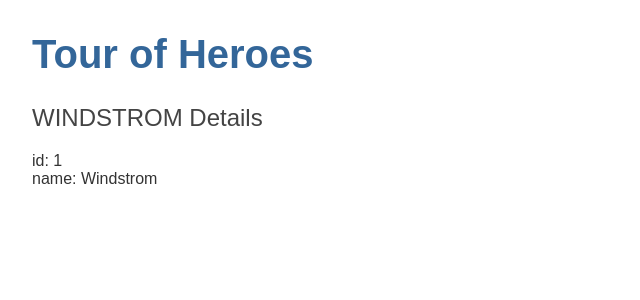
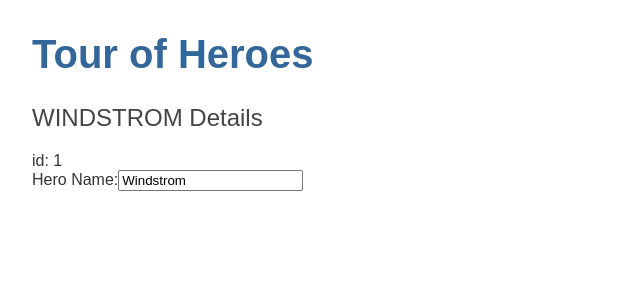
Before and after one commit to szubairmaqsood/Tour-of-Heros-Angular-offical-documentation, an Angular app: page / in a window 1280 px wide. Shown: the top 300 px of the page, without its empty margins (0-640 px from the left). Built offline with nearby package versions, Linux system fonts and the light colour scheme.

Commit message:
in heros compoent a label and input control is added to input field ngModel is attached hero.name is attahced so any change in input change property while chnage in property introduces chnage to input field ngModel is used in FormModule add in app.modeul.ts

```diff
--- a/src/app/app.module.ts
+++ b/src/app/app.module.ts
@@ -1,6 +1,6 @@
 import { NgModule } from '@angular/core';
 import { BrowserModule } from '@angular/platform-browser';
-
+import { FormsModule } from '@angular/forms'; // <-- NgModel lives here
 import { AppRoutingModule } from './app-routing.module';
 import { AppComponent } from './app.component';
 import { HeroesComponent } from './heroes/heroes.component';
@@ -12,7 +12,8 @@
   ],
   imports: [
     BrowserModule,
-    AppRoutingModule
+    AppRoutingModule,
+    FormsModule,
   ],
   providers: [],
   bootstrap: [AppComponent]
--- a/src/app/heroes/heroes.component.html
+++ b/src/app/heroes/heroes.component.html
@@ -1,3 +1,6 @@
 <h2>{{hero.name | uppercase}} Details</h2>
 <div><span>id: </span>{{hero.id}}</div>
-<div><span>name: </span>{{hero.name}}</div>
+<div>
+    <label for="name">Hero Name:</label>
+    <input id="name" [(ngModel)]="hero.name"  placeholder="Name" >
+</div>
```
